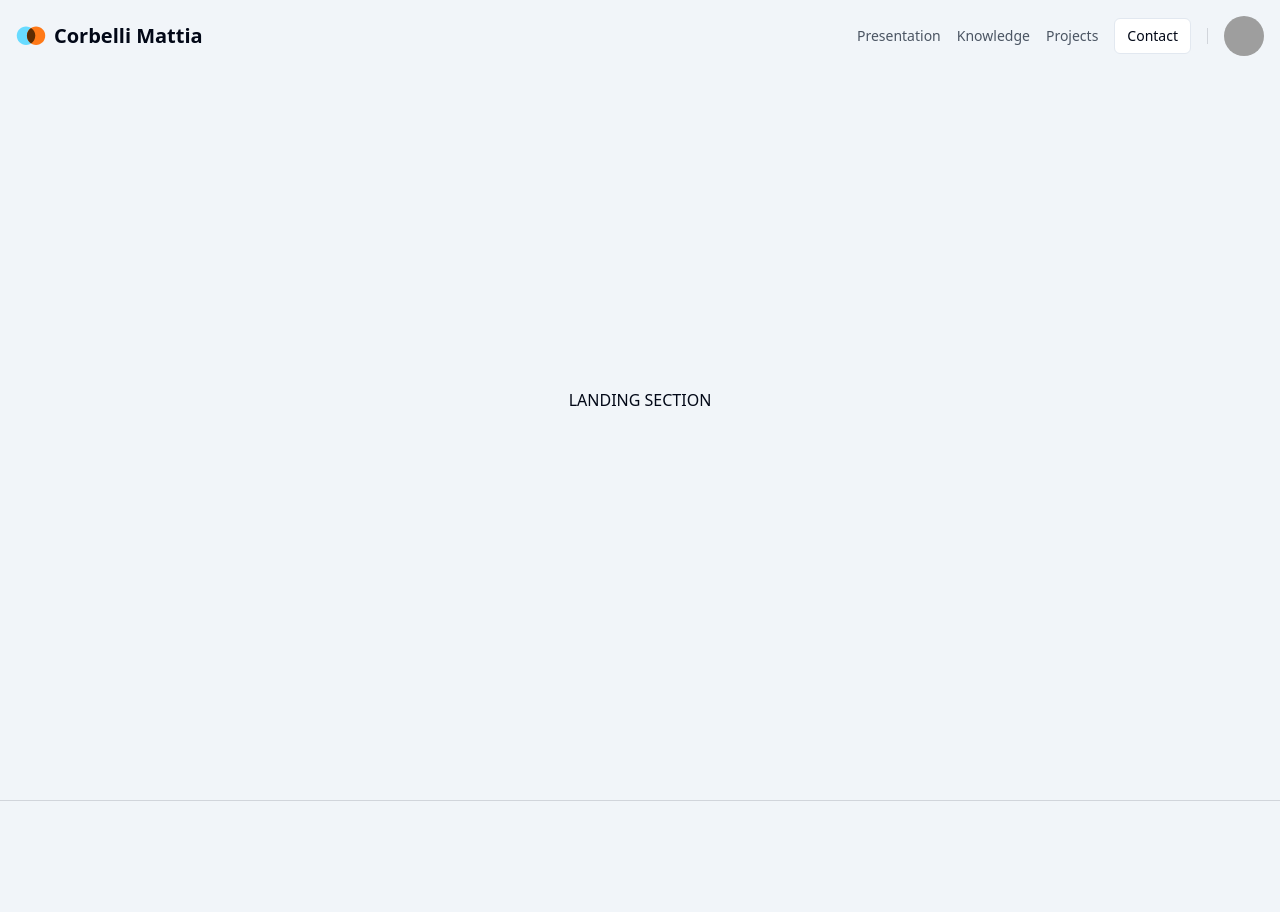
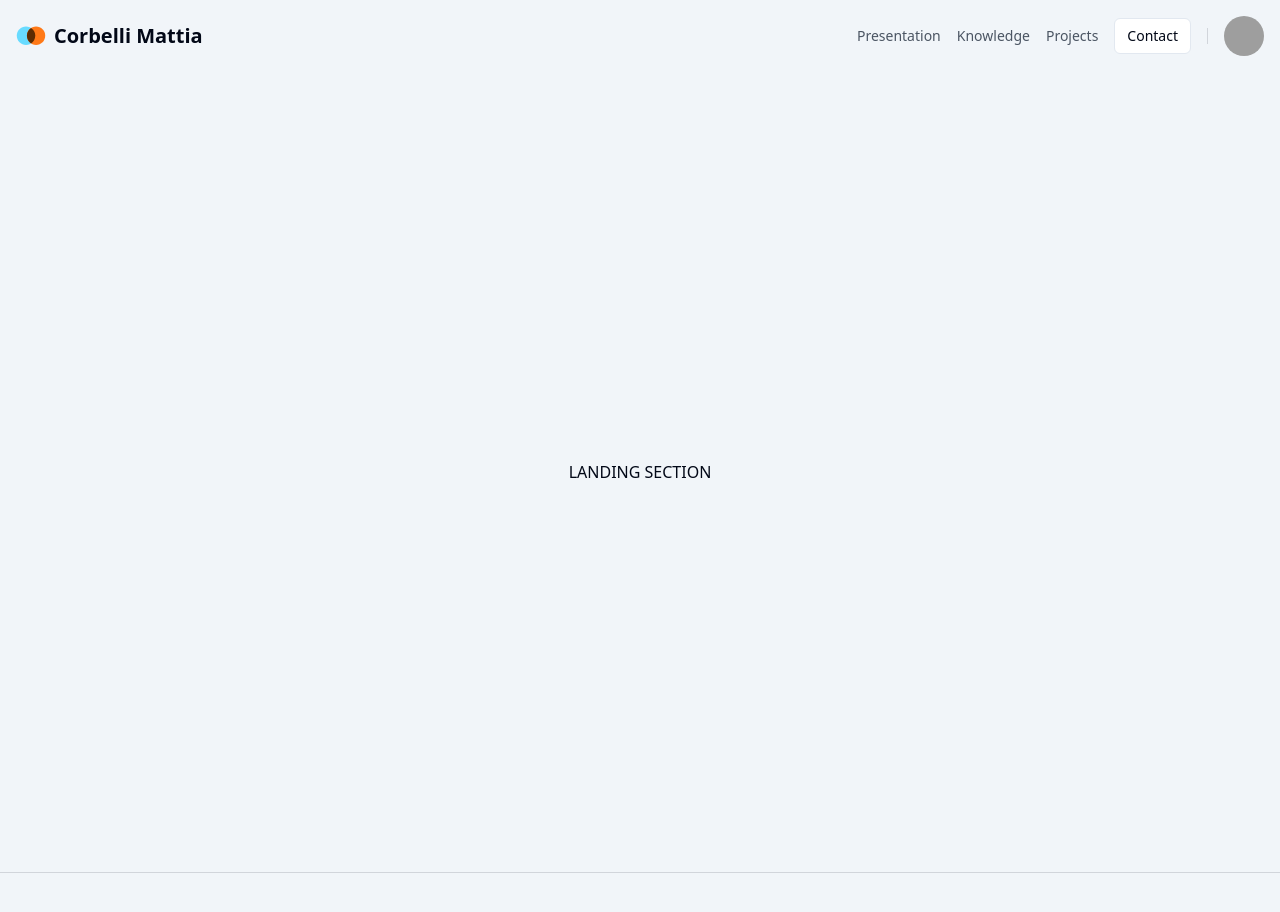
Before and after one commit to mcorbelli/mcorbelli.github.io, a Next.js app: page / in a window 1280 px wide. Shown: the top 912 px of the page. Built offline with nearby package versions, Linux system fonts and the light colour scheme; grey boxes are pictures that could not be loaded.

Commit message:
fixed navbar width + background color

```diff
--- a/src/app/(landing)/_components/navbar.tsx
+++ b/src/app/(landing)/_components/navbar.tsx
@@ -24,20 +24,11 @@ const navElements: NavElement[] = [
 
 function NavBar() {
   return (
-    <nav className="absolute w-screen">
-      <div className="flex justify-between max-w-screen-2xl mx-auto p-4">
+    <nav className="flex justify-between w-full max-w-screen-2xl mx-auto p-4">
       <LogoPortfolio />
       <div className="flex gap-4 items-center">
-          <NavigationMenu
-            className="hidden md:flex"
-            navElements={navElements}
-          />
-          <Button
-            className="hidden md:flex"
-            size="sm"
-            variant="outline"
-            asChild
-          >
+        <NavigationMenu className="hidden md:flex" navElements={navElements} />
+        <Button className="hidden md:flex" size="sm" variant="outline" asChild>
           <Link href="/contact">Contact</Link>
         </Button>
         <BurgerMenu className="md:hidden" />
@@ -46,7 +37,6 @@ function NavBar() {
           <AvatarDropdown />
         </div>
       </div>
-      </div>
     </nav>
   );
 }
--- a/src/app/(landing)/layout.tsx
+++ b/src/app/(landing)/layout.tsx
@@ -9,11 +9,11 @@ interface RootLayoutProps {
 
 function RootLayout(props: RootLayoutProps) {
   return (
-    <div className="bg-slate-100">
+    <>
       <NavBar />
       {props.children}
       <Footer />
-    </div>
+    </>
   );
 }
 
--- a/src/app/layout.tsx
+++ b/src/app/layout.tsx
@@ -21,7 +21,7 @@ interface RootLayoutProps {
 function RootLayout(props: RootLayoutProps) {
   return (
     <html className="scroll-smooth" lang="it">
-      <body>{props.children}</body>
+      <body className="bg-slate-100">{props.children}</body>
     </html>
   );
 }
```
Lines whose indentation alone changed are shown as unchanged.
